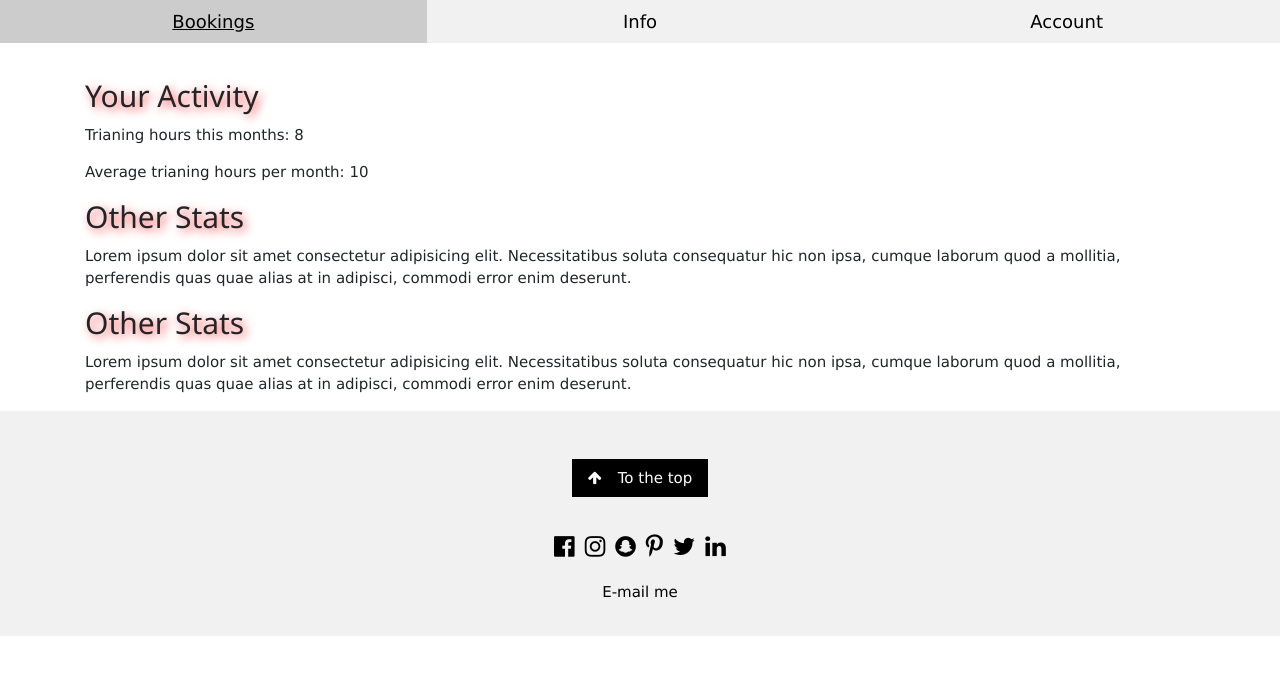
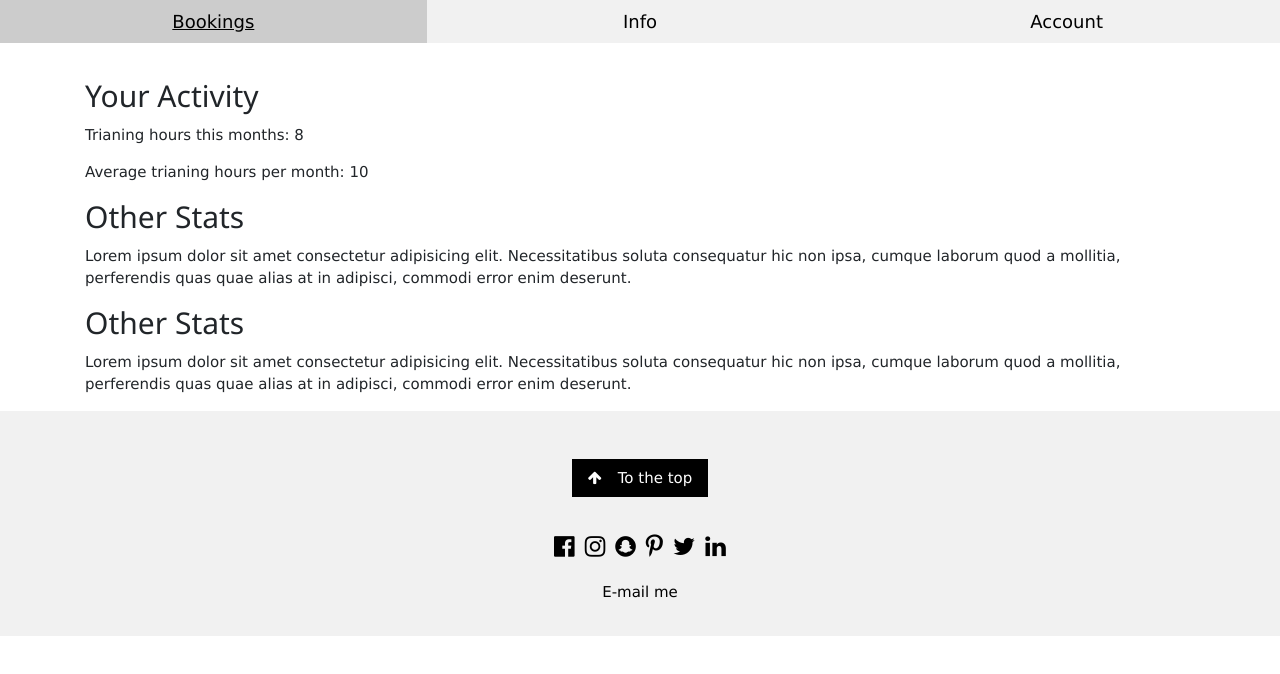
Before and after one commit to KristianMeier/tri-app-frontend, a React (Create React App) app: page /myAccount in a window 1280 px wide. Shown: the top 674 px of the page. Built offline with nearby package versions, Linux system fonts and the light colour scheme.

Commit message:
revert fra test

```diff
--- a/src/assets/index.css
+++ b/src/assets/index.css
@@ -4,10 +4,6 @@
 
 #footer-icon-margin {
   margin: 5px;
-}
-
-h2 {
-  text-shadow: 3px 3px 10px rgba(255, 0, 0, 0.7);
 }
 
 #lessBottumMargin {
--- a/src/components/common/table.jsx
+++ b/src/components/common/table.jsx
@@ -3,7 +3,7 @@ import TableHeader from "./tableHeader";
 import TableBody from "./tableBody";
 
 const Table = ({ columns, sortColumn, onSort, data }) => {
-  if (data.length == 0) {
+  if (data.length === 0) {
     return <h3>No data</h3>;
   }
 
```
